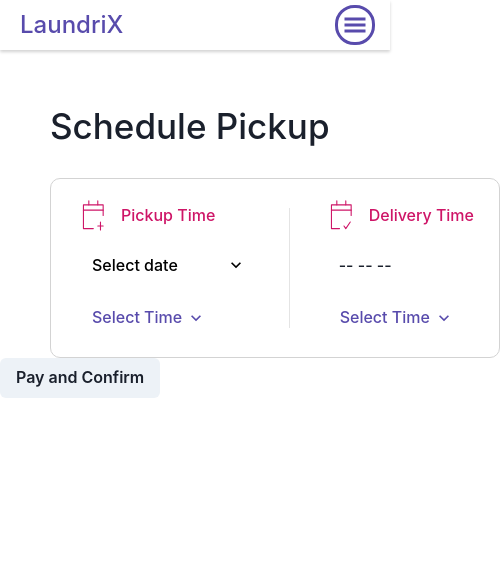
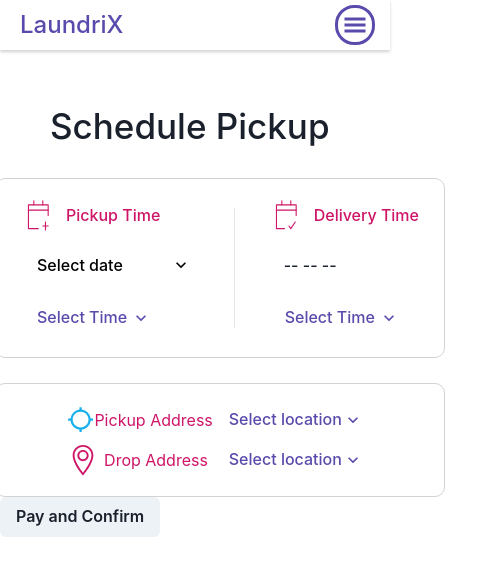
Before and after one commit to LaundriX/LaundriX, a React (Vite) app: page /CheckoutPage in a window 390 px wide. Shown: the top 576 px of the page, 500 px wide, since content can reach past the window. Built offline with nearby package versions, Linux system fonts and the light colour scheme.

Commit message:
made payment price dynamic and added phone to cookies

```diff
--- a/src/components/LoginForm/index.jsx
+++ b/src/components/LoginForm/index.jsx
@@ -27,11 +27,14 @@ export default function LoginForm() {
     password: '',
   });
 
-  const { addAuth, setUserName, setUserEmail } = useOrderStore((state) => ({
-    addAuth: state.addAuth,
-    setUserName: state.setUserName,
-    setUserEmail: state.setUserEmail,
-  }));
+  const { addAuth, setUserName, setUserEmail, setUserPhone } = useOrderStore(
+    (state) => ({
+      addAuth: state.addAuth,
+      setUserName: state.setUserName,
+      setUserEmail: state.setUserEmail,
+      setUserPhone: state.setUserPhone,
+    })
+  );
 
   const { email, password } = loginData;
 
@@ -84,10 +87,12 @@ export default function LoginForm() {
       cookies.set('token', response.data.token);
       cookies.set('userName', decodeURIComponent(response.data.name));
       cookies.set('userEmail', decodeURIComponent(response.data.email));
+      cookies.set('userPhone', decodeURIComponent(response.data.phone));
 
       addAuth();
-      setUserName(response.name);
-      setUserEmail(response.email);
+      setUserName(response.data.name);
+      setUserEmail(response.data.email);
+      setUserPhone(response.data.phone);
 
       navigate('/');
       setLoading(false);
--- a/src/components/Navbar/index.jsx
+++ b/src/components/Navbar/index.jsx
@@ -11,21 +11,29 @@ import {
   Avatar,
 } from '@chakra-ui/react';
 import React, { useEffect, useState } from 'react';
-import { BiUserCheck, BiUserPlus } from 'react-icons/bi';
+import { BiUserCheck, BiUserPlus, BiLogOut } from 'react-icons/bi';
 import { GiHamburgerMenu } from 'react-icons/gi';
 import { Link, useNavigate } from 'react-router-dom';
 import useOrderStore from '../Store/OrderStore';
 import Cookies from 'universal-cookie';
 
 function Navbar() {
-  const { isAuth, removeAuth, addAuth, setUserName, setUserEmail, userName } =
-    useOrderStore((state) => ({
+  const {
+    isAuth,
+    removeAuth,
+    addAuth,
+    setUserName,
+    setUserEmail,
+    userName,
+    setUserPhone,
+  } = useOrderStore((state) => ({
     isAuth: state.isAuth,
     addAuth: state.addAuth,
     removeAuth: state.removeAuth,
     userName: state.userName,
     setUserName: state.setUserName,
     setUserEmail: state.setUserEmail,
+    setUserPhone: state.setUserPhone,
   }));
 
   // eslint-disable-next-line no-unused-vars
@@ -42,6 +50,7 @@ function Navbar() {
       addAuth();
       setUserName(cookies.get('userName'));
       setUserEmail(cookies.get('userEmail'));
+      setUserPhone(cookies.get('userPhone'));
     }
     window.addEventListener('resize', handleWidth);
     return () => {
@@ -56,6 +65,7 @@ function Navbar() {
     cookies.remove('token');
     cookies.remove('userName');
     cookies.remove('userEmail');
+    cookies.remove('userPhone');
   }
 
   return (
@@ -139,20 +149,35 @@ function Navbar() {
               icon={<GiHamburgerMenu size="1.5rem" color="#584bac" />}
               variant="outline"
             />
+
+            {isAuth ? (
               <MenuList fontSize="1.1rem">
+                <MenuItem>
+                  <Avatar name={userName} size="sm" />
+                </MenuItem>
+                <MenuItem
+                  icon={<BiLogOut size="1.5rem" color="#584bac" />}
+                  onClick={() => logout()}
+                >
+                  Logout
+                </MenuItem>
+              </MenuList>
+            ) : (
+              <MenuList>
+                <MenuItem
+                  icon={<BiUserCheck size="1.7rem" color="#584bac" />}
+                  onClick={() => navigate('/login')}
+                >
+                  Log In
+                </MenuItem>
                 <MenuItem
                   icon={<BiUserPlus size="1.7rem" color="#584bac" />}
                   onClick={() => navigate('/signup')}
                 >
                   Sign Up
                 </MenuItem>
-              <MenuItem
-                icon={<BiUserCheck size="1.7rem" color="#584bac" />}
-                onClick={() => navigate('/login')}
-              >
-                Log In
-              </MenuItem>
               </MenuList>
+            )}
           </Menu>
         </Flex>
       </Flex>
--- a/src/components/SignupForm/index.jsx
+++ b/src/components/SignupForm/index.jsx
@@ -29,11 +29,15 @@ export default function SignupForm() {
     confirmPassword: '',
   });
   const { name, phone, email, password, confirmPassword } = signupData;
-  const { addAuth, setUserEmail, setUserName } = useOrderStore((state) => ({
-    addAuth: state.addAuth,
-    setUserName: state.setUserName,
-    setUserEmail: state.setUserEmail,
-  }));
+  const { addAuth, setUserEmail, setUserName, setUserPhone } = useOrderStore(
+    (state) => ({
+      addAuth: state.addAuth,
+      setUserName: state.setUserName,
+      setUserEmail: state.setUserEmail,
+      setUserPhone: state.setUserPhone,
+      userName: state.userName,
+    })
+  );
 
   const cookies = new Cookies();
   const navigate = useNavigate();
@@ -45,6 +49,7 @@ export default function SignupForm() {
       [e.target.name]: e.target.value,
     }));
   };
+
   useEffect(() => {
     if (loading) {
       return;
@@ -89,10 +94,12 @@ export default function SignupForm() {
       cookies.set('token', response.data.token);
       cookies.set('userName', response.data.name);
       cookies.set('userEmail', response.data.email);
+      cookies.set('userPhone', response.data.phone);
 
       addAuth();
-      setUserName(response.name);
-      setUserEmail(response.email);
+      setUserName(response.data.name);
+      setUserEmail(response.data.email);
+      setUserPhone(response.data.phone);
 
       navigate('/');
       setLoading(false);
--- a/src/components/Store/OrderStore.jsx
+++ b/src/components/Store/OrderStore.jsx
@@ -8,6 +8,7 @@
 const useOrderStore = create((set) => ({
   Orders: [...order],
   Total: 0,
+  Phone: 0,
   pickupDate: '',
   deliveryDate: '-- -- --',
   pickupTime: '',
@@ -15,6 +16,8 @@ const useOrderStore = create((set) => ({
   isAuth: false,
   userEmail: '',
   userName: '',
+  pickupAddress: '',
+  dropAddress: '',
 
   setUserEmail: (value) => {
     set((state) => {
@@ -31,6 +34,12 @@ const useOrderStore = create((set) => ({
         ...state,
         userName: value,
       };
+    });
+  },
+
+  setUserPhone: (value) => {
+    set((state) => {
+      return { ...state, Phone: value };
     });
   },
 
@@ -80,6 +89,18 @@ const useOrderStore = create((set) => ({
     });
   },
 
+  setPickupAddress: (value) => {
+    set((state) => {
+      return { ...state, pickupAddress: value };
+    });
+  },
+
+  setDropAddress: (value) => {
+    set((state) => {
+      return { ...state, dropAddress: value };
+    });
+  },
+
   setTotal: (value) => {
     set((state) => {
       return { ...state, Total: value };
--- a/src/pages/CheckoutPage/index.jsx
+++ b/src/pages/CheckoutPage/index.jsx
@@ -11,7 +11,9 @@ import {
 } from '@chakra-ui/react';
 import useOrderStore from '../../components/Store/OrderStore';
 import moment from 'moment';
-
+import { MdOutlineLocationSearching } from 'react-icons/md';
+import { TfiLocationPin } from 'react-icons/tfi';
+import axios from 'axios';
 function loadScript(src) {
   return new Promise((resolve) => {
     const script = document.createElement('script');
@@ -37,16 +39,29 @@ const CheckoutPage = () => {
     deliveryTime,
     pickupTime,
     pickupDate,
-    // eslint-disable-next-line no-unused-vars
+    pickupAddress,
+    dropAddress,
+    setPickupAddress,
+    setDropAddress,
+    userName,
+    userEmail,
+    Phone,
     Total,
   } = useOrderStore((state) => ({
     setPickupDate: state.setPickupDate,
     setPickupTime: state.setPickupTime,
     setDeliveryTime: state.setDeliveryTime,
+    setPickupAddress: state.setPickupAddress,
+    setDropAddress: state.setDropAddress,
     deliveryDate: state.deliveryDate,
     pickupTime: state.deliveryTime,
     deliveryTime: state.deliveryTime,
     pickupDate: state.pickupDate,
+    pickupAddress: state.pickupAddress,
+    dropAddress: state.dropAddress,
+    userName: state.userName,
+    userEmail: state.userEmail,
+    Phone: state.userPhone,
     Total: state.Total,
   }));
 
@@ -62,6 +77,14 @@ const CheckoutPage = () => {
     setDeliveryTime(e.target.value);
   }
 
+  function handlePickupAddress(e) {
+    setPickupAddress(e.target.value);
+  }
+
+  function handleDropAddress(e) {
+    setDropAddress(e.target.value);
+  }
+
   async function displayRazorpay() {
     const res = await loadScript(
       'https://checkout.razorpay.com/v1/checkout.js'
@@ -72,19 +95,21 @@ const CheckoutPage = () => {
       return;
     }
 
-    const data = await fetch('https://razorpay-yvku.onrender.com/razorpay', {
-      method: 'POST',
-    }).then((t) => t.json());
+    console.log('hi', Total);
+    try {
+      const data = await axios.post('http://localhost:3000/razorpay', {
+        amount: Total,
+      });
+
       console.log(data);
-
       const options = {
         key: import.meta.env.VITE_RZP_KEY_ID,
-      amount: data.amount.toString(), // Amount is in currency subunits. Default currency is INR. Hence, 50000 refers to 50000 paise
+        amount: data.data.amount.toString(),
         currency: data.currency,
         name: 'Laundrix',
         description: 'Complete payment',
         image: 'https://example.com/your_logo',
-      order_id: data.id, //This is a sample Order ID. Pass the `id` obtained in the response of Step 1
+        order_id: data.data.id, //This is a sample Order ID. Pass the `id` obtained in the response of Step 1
         // eslint-disable-next-line no-unused-vars
         handler: function (response) {
           // alert(response.razorpay_payment_id);
@@ -95,9 +120,9 @@ const CheckoutPage = () => {
         },
         callback_url: 'https://www.google.com/',
         prefill: {
-        name: 'Gaurav Kumar', //your customer's name
-        email: 'gaurav.kumar@example.com',
-        contact: '9000090000', //Provide the customer's phone number for better conversion rates
+          name: { userName },
+          email: { userEmail },
+          contact: { Phone },
         },
         notes: {
           address: 'IIITDM JABALPUR',
@@ -108,6 +133,9 @@ const CheckoutPage = () => {
       };
       var paymentObject = new window.Razorpay(options);
       paymentObject.open();
+    } catch (error) {
+      console.log(error);
+    }
   }
 
   return (
@@ -116,6 +144,7 @@ const CheckoutPage = () => {
       <Text mt="100px" fontSize="35px" ml="50px" fontWeight="medium">
         Schedule Pickup
       </Text>
+      <Flex direction="column" justify="center" align="center">
         <Flex
           border="1px solid lightgray"
           borderRadius="10px"
@@ -152,7 +181,9 @@ const CheckoutPage = () => {
               fontWeight="medium"
               border="none"
             >
-            <option value="Today">{moment().format('ddd, D MMM YYYY')}</option>
+              <option value="Today">
+                {moment().format('ddd, D MMM YYYY')}
+              </option>
               <option value="Tomorrow">
                 {moment().add(1, 'days').format('ddd, D MMM YYYY')}
               </option>
@@ -211,14 +242,73 @@ const CheckoutPage = () => {
             </Select>
           </Flex>
         </Flex>
+        <Flex
+          border="1px solid lightgray"
+          borderRadius="10px"
+          justify="space-between"
+          align="center"
+          w="450px"
+          p="1rem"
+          px="25px"
+          ml="50px"
+          mt="25px"
+          boxSizing="border-box"
+          direction="column"
+        >
+          <Flex direction="column">
+            <Flex align="center" justify="space-between">
+              <MdOutlineLocationSearching color="#19b1ec" size="1.7rem" />
+              <Text color="#CE1567">Pickup Address</Text>
+              <Select
+                placeholder="Select location"
+                onChange={handlePickupAddress}
+                width="160px"
+                border="none"
+                color="#584bac"
+                fontWeight="medium"
+              >
+                <option value="H1">H1</option>
+                <option value="H3">H3</option>
+                <option value="H4">H4</option>
+                <option value="Panini">Panini</option>
+                <option value="Nagarjuna">Nagarjuna</option>
+                <option value="Maa Saraswati">Maa Saraswati</option>
+              </Select>
+            </Flex>
+            <Flex align="center" justify="space-between">
+              <TfiLocationPin color="#CE1567" size="2rem" />
+              <Text color="#CE1567">Drop Address</Text>
+              <Select
+                placeholder="Select location"
+                onChange={handleDropAddress}
+                width="160px"
+                border="none"
+                color="#584bac"
+                fontWeight="medium"
+              >
+                <option value="H1">H1</option>
+                <option value="H3">H3</option>
+                <option value="H4">H4</option>
+                <option value="Panini">Panini</option>
+                <option value="Nagarjuna">Nagarjuna</option>
+                <option value="Maa Saraswati">Maa Saraswati</option>
+              </Select>
+            </Flex>
+          </Flex>
+        </Flex>
+      </Flex>
       <Button
         onClick={() => {
-          pickupTime && deliveryTime && pickupDate
+          pickupTime &&
+          deliveryTime &&
+          pickupDate &&
+          pickupAddress &&
+          dropAddress
             ? displayRazorpay()
             : toast({
                 position: 'top',
                 title: 'Error !',
-                description: 'Fill in pickup details.',
+                description: 'Fill in all the details.',
                 status: 'error',
                 variant: 'subtle',
                 duration: 2000,
```
Also changed, not shown: public/assets/drop.svg (added), public/assets/pickup.svg (added). Lines whose indentation alone changed are shown as unchanged.
